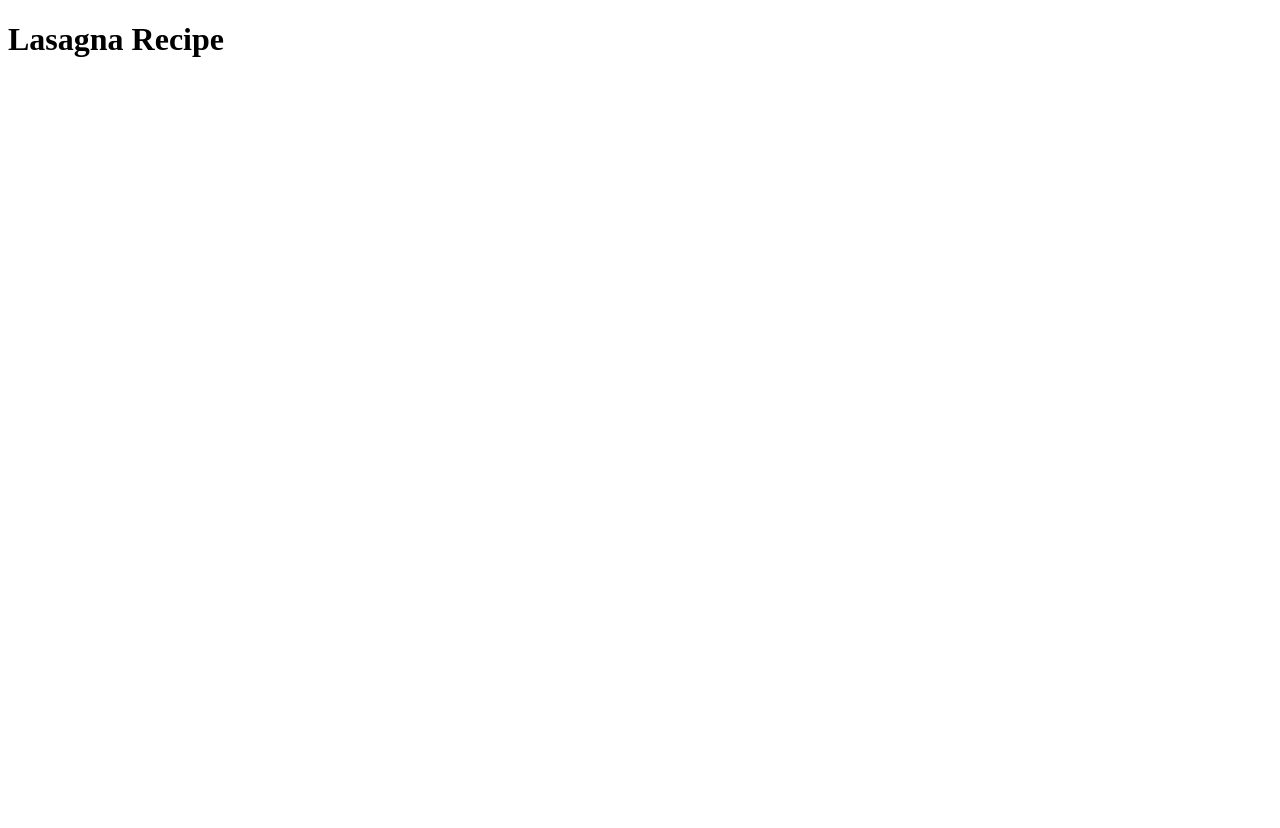
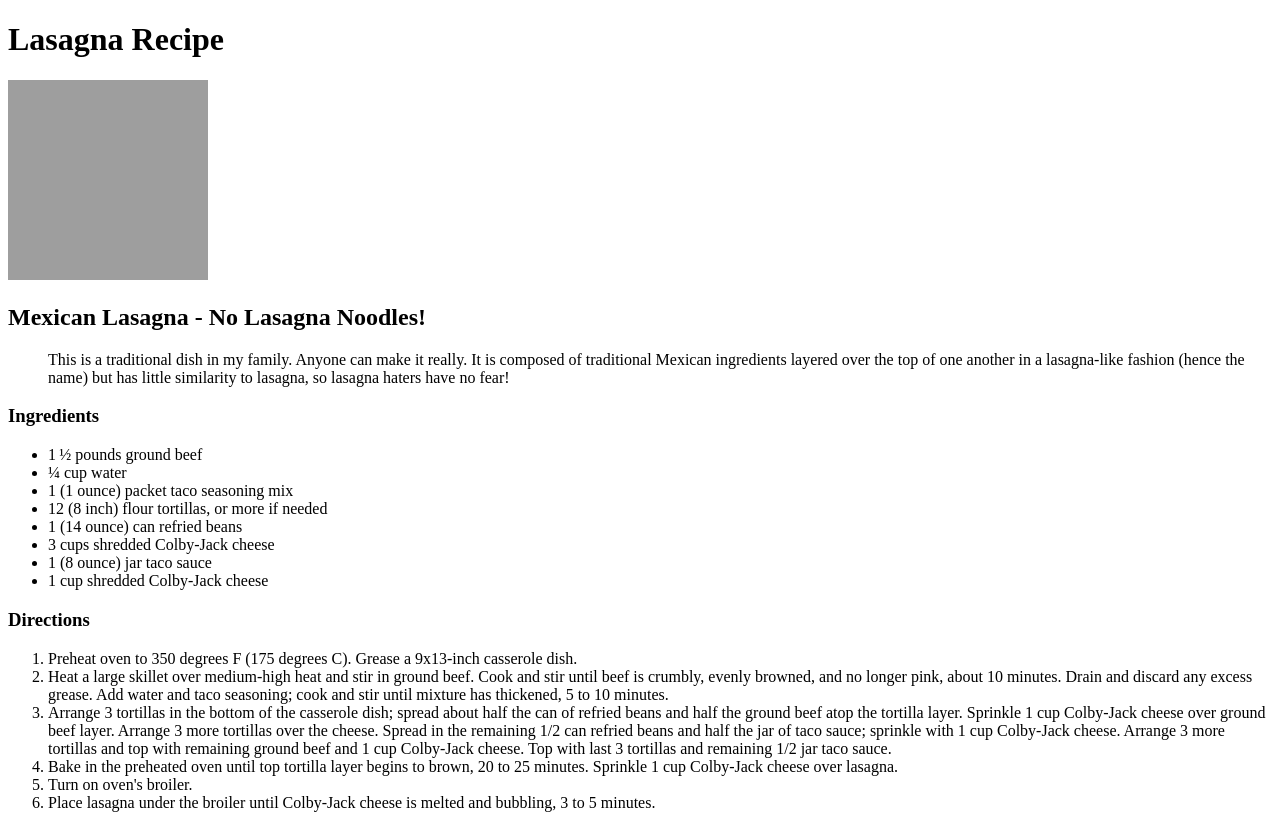
Before and after one commit to Stupilan1/odin-recipes, a plain HTML site: page recipes/lasagna.html in a window 1280 px wide. Before the commit the page ends 800 px from the top, so only its background shows below. Drawn offline with Linux system fonts and the light colour scheme; grey boxes are pictures that could not be loaded.

Commit message:
Filled the contents of lasagna page

```diff
--- a/recipes/lasagna.html
+++ b/recipes/lasagna.html
@@ -7,5 +7,44 @@
 
     <body>
         <h1>Lasagna Recipe</h1>
+        <p>
+        <img src="https://imagesvc.meredithcorp.io/v3/mm/image?url=https%3A%2F%2Fimages.media-allrecipes.com%2Fuserphotos%2F4501231.jpg"
+         alt="Image of cooked Lasagna"
+         height="200" width="200">
+
+        <dl>
+            <dt><h2>Mexican Lasagna - No Lasagna Noodles!</h2></dt>
+            <dd>This is a traditional dish in my family.
+                Anyone can make it really. It is composed of traditional
+                Mexican ingredients layered over the top of one another
+                in a lasagna-like fashion (hence the name) but has little
+                similarity to lasagna, so lasagna haters have no fear!</dd>
+        </dl>
+
+        <h3>Ingredients</h3>
+        <ul>
+            <li>1 ½ pounds ground beef</li>
+            <li>¼ cup water</li>
+            <li>1 (1 ounce) packet taco seasoning mix</li>
+            <li>12 (8 inch) flour tortillas, or more if needed</li>
+            <li>1 (14 ounce) can refried beans</li>
+            <li>3 cups shredded Colby-Jack cheese</li>
+            <li>1 (8 ounce) jar taco sauce</li>
+            <li>1 cup shredded Colby-Jack cheese</li>        </ul>
     </body>
+
+    <h3>Directions</h3>
+    <ol type="1">
+        <li>Preheat oven to 350 degrees F (175 degrees C). Grease a 9x13-inch casserole dish.</li>
+        <li>Heat a large skillet over medium-high heat and stir in ground beef.
+        Cook and stir until beef is crumbly, evenly browned, and no longer pink, about 10 minutes.
+        Drain and discard any excess grease. Add water and taco seasoning; cook and stir until mixture has thickened, 5 to 10 minutes.</li>
+        <li>Arrange 3 tortillas in the bottom of the casserole dish; spread about half the can of refried beans and half the ground beef atop the tortilla layer.
+        Sprinkle 1 cup Colby-Jack cheese over ground beef layer. Arrange 3 more tortillas over the cheese. Spread in the remaining 1/2 can refried beans and half the jar
+        of taco sauce; sprinkle with 1 cup Colby-Jack cheese. Arrange 3 more tortillas and top with remaining ground beef and 1 cup Colby-Jack cheese.
+        Top with last 3 tortillas and remaining 1/2 jar taco sauce.</li>
+        <li>Bake in the preheated oven until top tortilla layer begins to brown, 20 to 25 minutes. Sprinkle 1 cup Colby-Jack cheese over lasagna.</li>
+        <li>Turn on oven's broiler.</li>
+        <li>Place lasagna under the broiler until Colby-Jack cheese is melted and bubbling, 3 to 5 minutes.</li>
+    </ol>
 </html>
```
